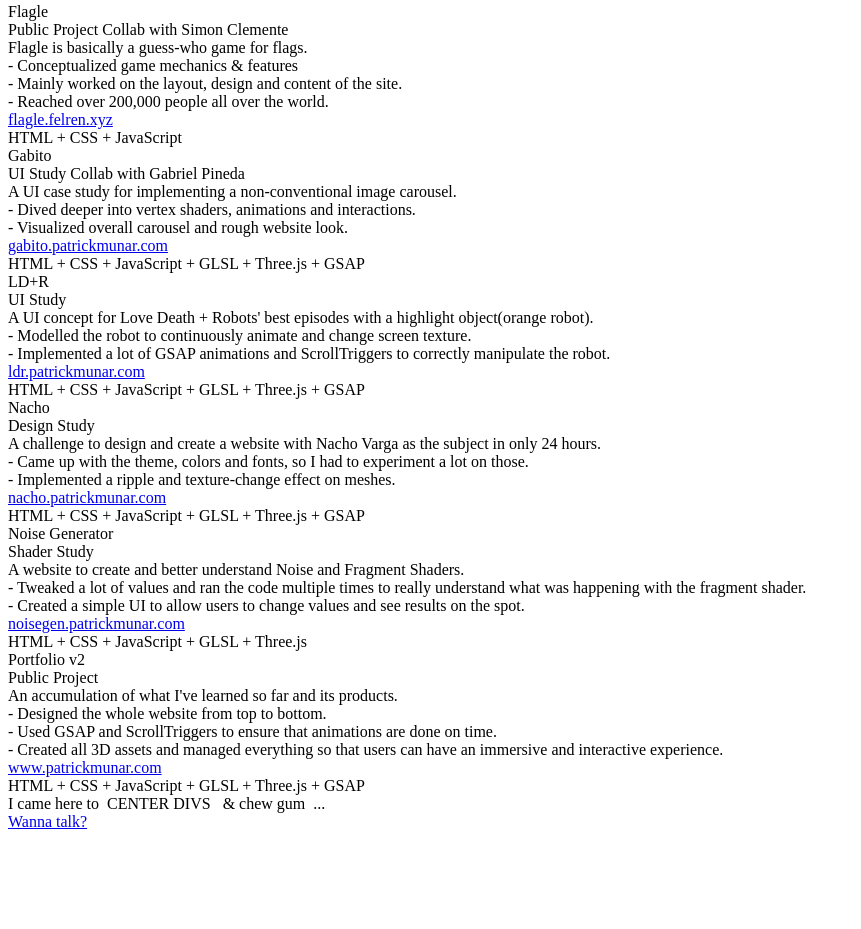
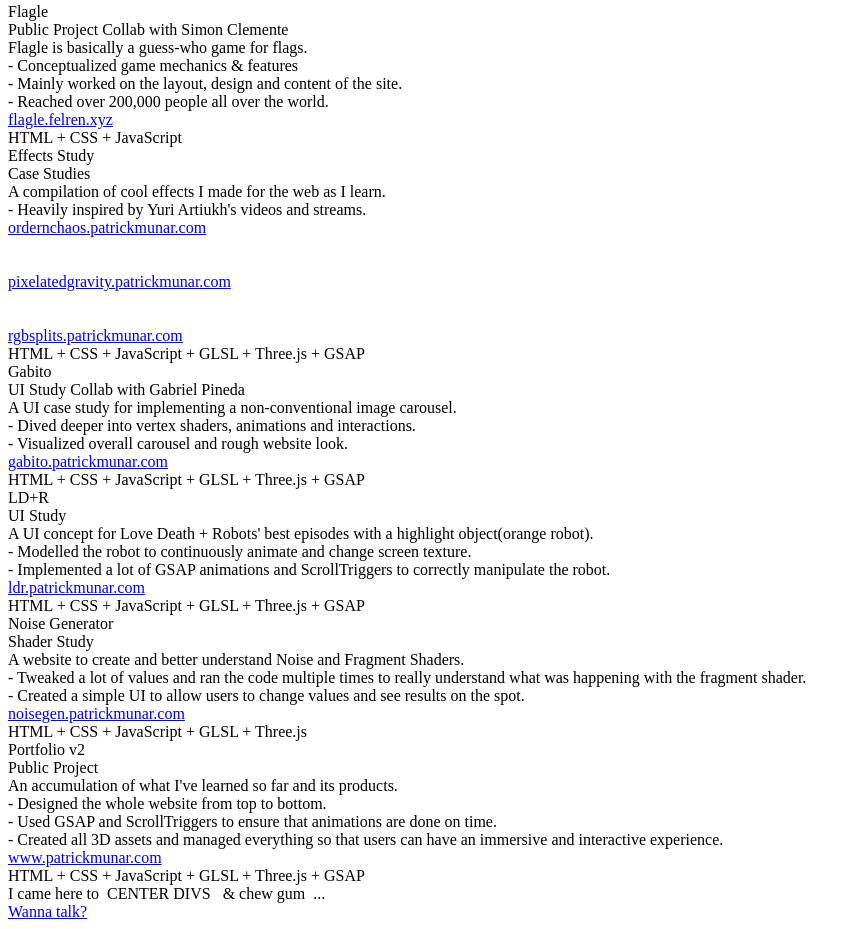
Before and after one commit to PatrickMunar/PortfolioV2, a website: page src/index.html in a window 1280 px wide. Shown: the part 1942-2871 px from the top of the page, without its empty margins (0-861 px from the left). Before the commit the page ends 2781 px from the top, so only its background shows below. Drawn offline with nearby package versions, Linux system fonts and the light colour scheme; a web font is replaced by a local one.

Commit message:
Update Portfolio

```diff
--- a/src/index.html
+++ b/src/index.html
@@ -173,7 +173,21 @@
             </div>
             <div class="portfolioEntry" id="entry2">
                 <div class="portfolioTextDiv">
-                    <div class="portName">Gabito<div class="portNameUnderline" id="underline2"></div> </div>
+                    <div class="portName">Effects Study<div class="portNameUnderline" id="underline2"></div> </div>
+                    <div class="portType"><t class="sb">Case Studies</t></div>
+                    <div class="portDescription">A compilation of cool effects I made for the web as I learn.</div>
+                    <div class="portTasks">- Heavily inspired by Yuri Artiukh's videos and streams.</div>
+                    <div class="portNotes">
+                        <a target=”_blank” href='https://ordernchaos.patrickmunar.com/' class='linkProject' tabindex='-1'>ordernchaos.patrickmunar.com</a><br><br><br>
+                        <a target=”_blank” href='https://pixelatedgravity.patrickmunar.com/' class='linkProject' tabindex='-1'>pixelatedgravity.patrickmunar.com</a><br><br><br>
+                        <a target=”_blank” href='https://rgbsplits.patrickmunar.com/' class='linkProject' tabindex='-1'>rgbsplits.patrickmunar.com</a>
+                    </div>
+                    <div class="portSkills">HTML + CSS + JavaScript + GLSL + Three.js + GSAP</div>
+                </div>
+            </div>
+            <div class="portfolioEntry" id="entry3">
+                <div class="portfolioTextDiv">
+                    <div class="portName">Gabito<div class="portNameUnderline" id="underline3"></div> </div>
                     <div class="portType"><t class="sb">UI Study</t> <t class="sb">Collab with Gabriel Pineda</t></div>
                     <div class="portDescription">A UI case study for implementing a non-conventional image carousel.</div>
                     <div class="portTasks">- Dived deeper into vertex shaders, animations and interactions.<br>- Visualized overall carousel and rough website look.</div>
@@ -183,26 +197,14 @@
                     <div class="portSkills">HTML + CSS + JavaScript + GLSL + Three.js + GSAP</div>
                 </div>
             </div>
-            <div class="portfolioEntry" id="entry3">
+            <div class="portfolioEntry" id="entry4">
                 <div class="portfolioTextDiv">
-                    <div class="portName">LD+R<div class="portNameUnderline" id="underline3"></div> </div>
+                    <div class="portName">LD+R<div class="portNameUnderline" id="underline4"></div> </div>
                     <div class="portType"><t class="sb">UI Study</t></div>
                     <div class="portDescription">A UI concept for Love Death + Robots' best episodes with a highlight object(orange robot).</div>
                     <div class="portTasks">- Modelled the robot to continuously animate and change screen texture.<br>- Implemented a lot of GSAP animations and ScrollTriggers to correctly manipulate the robot.</div>
                     <div class="portNotes">
                         <a target=”_blank” href='https://ldr.patrickmunar.com/' class='linkProject' tabindex='-1'>ldr.patrickmunar.com</a>
-                    </div>
-                    <div class="portSkills">HTML + CSS + JavaScript + GLSL + Three.js + GSAP</div>
-                </div>
-            </div>
-            <div class="portfolioEntry" id="entry4">
-                <div class="portfolioTextDiv">
-                    <div class="portName">Nacho<div class="portNameUnderline" id="underline4"></div> </div>
-                    <div class="portType"><t class="sb">Design Study</t></div>
-                    <div class="portDescription">A challenge to design and create a website with Nacho Varga as the subject in only 24 hours.</div>
-                    <div class="portTasks">- Came up with the theme, colors and fonts, so I had to experiment a lot on those.<br>- Implemented a ripple and texture-change effect on meshes.</div>
-                    <div class="portNotes">
-                        <a target=”_blank” href='https://nacho.patrickmunar.com/' class='linkProject' tabindex='-1'>nacho.patrickmunar.com</a>
                     </div>
                     <div class="portSkills">HTML + CSS + JavaScript + GLSL + Three.js + GSAP</div>
                 </div>
```
Also changed, not shown: src/script.js (+4 -3 lines), static/images/Effects.png (added).
